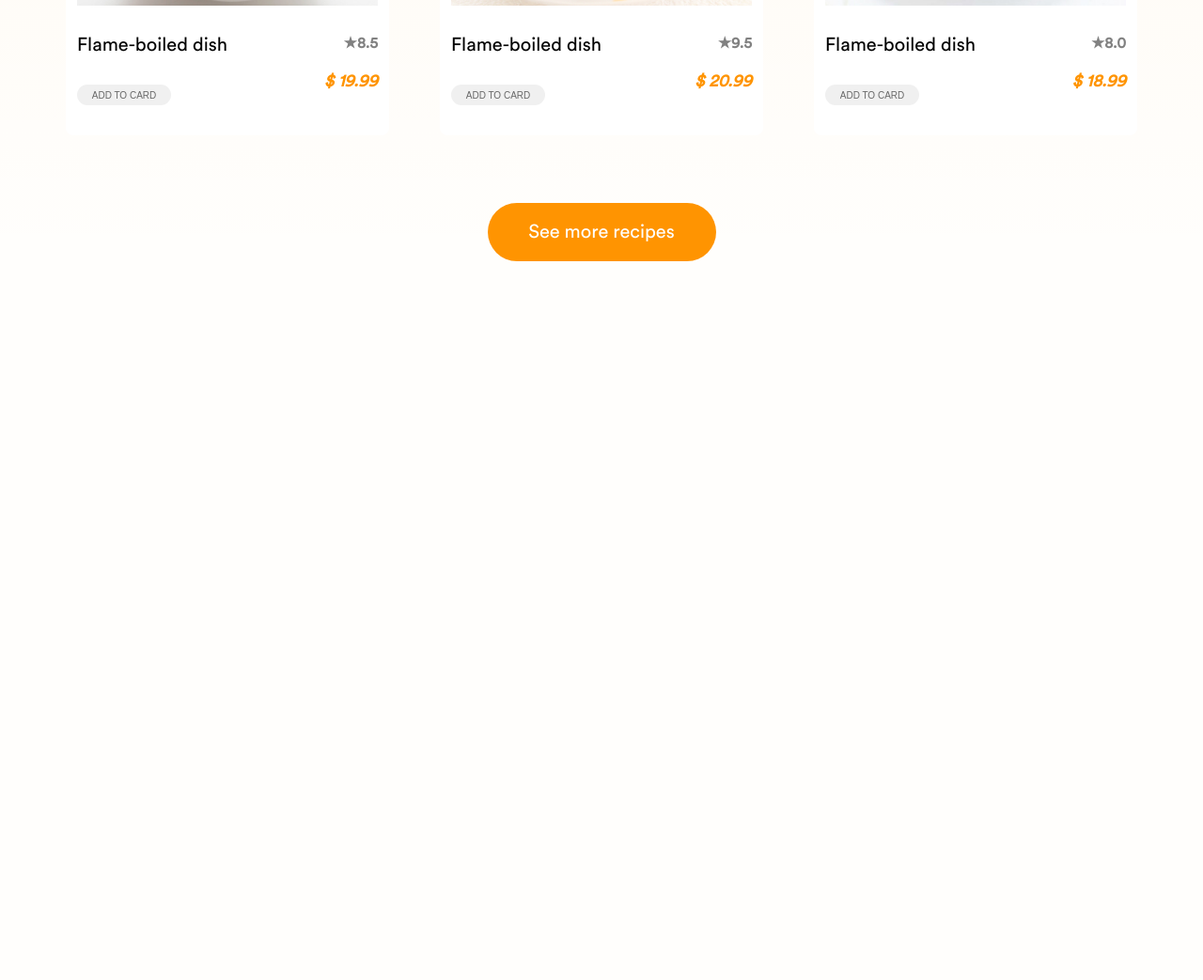
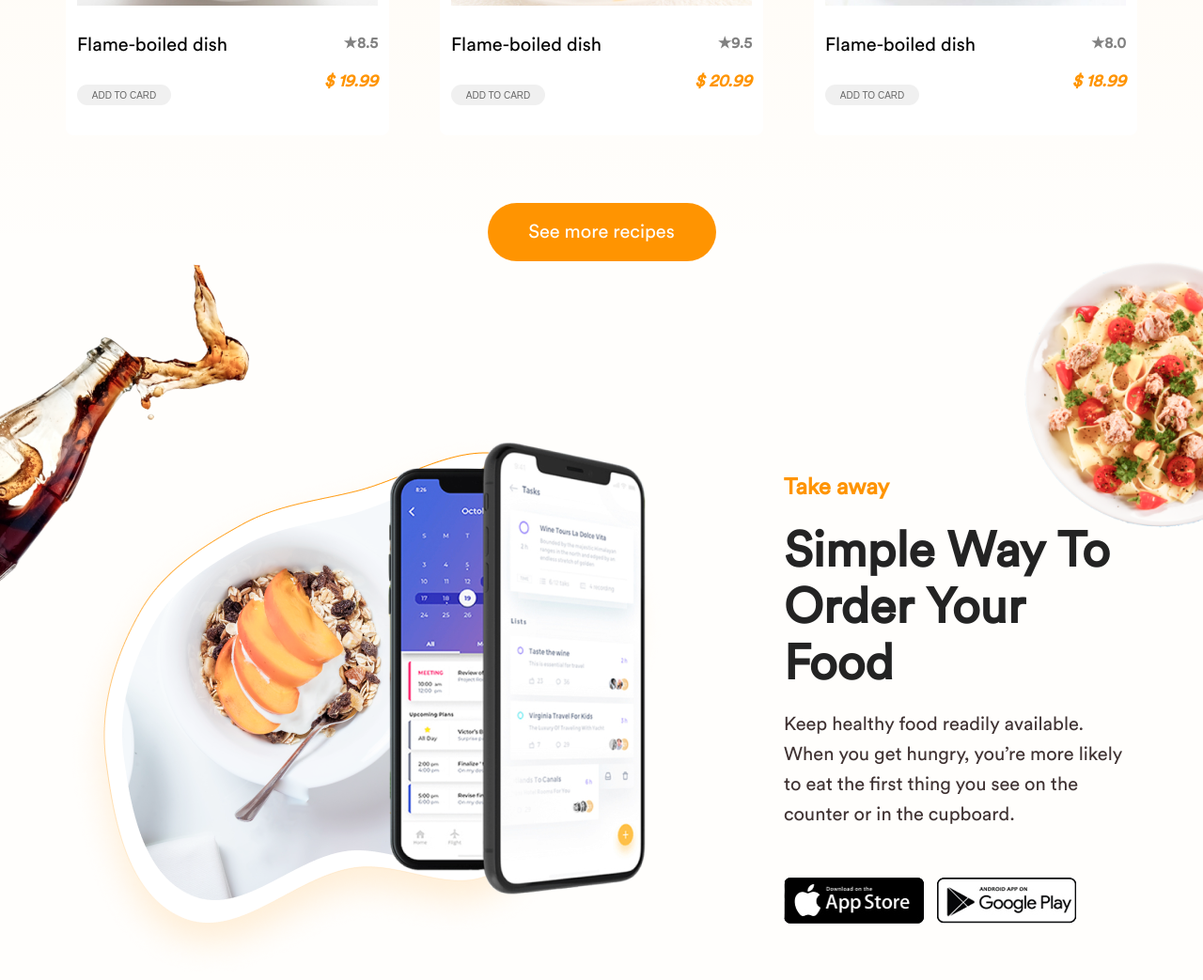
Before and after one commit to yavbatyr/f.palace, a website: page app/index.html in a window 1280 px wide. Shown: the part 2515-3558 px from the top of the page at 94% size. Before the commit the page ends 2819 px from the top, so only its background shows below. Drawn offline with Linux system fonts and the light colour scheme.

Commit message:
created section 'application'

```diff
--- a/app/index.html
+++ b/app/index.html
@@ -174,6 +174,25 @@
                 </div>
             </div>
         </section>
+        <section class="application">
+            <div class="container">
+                <div class="application__wrapper">
+                    <img src="images/contacts.png" alt="" class="application__image">
+                    <div class="application__info">
+                        <h3 class="application__subtitle subtitle">Take away</h3>
+                        <h2 class="application__title title">Simple Way To
+                            Order Your Food</h2>
+                        <p class="application__text">Keep healthy food readily available. When you get hungry, you’re more likely to eat the first thing you see on the counter or in the cupboard.</p>
+                        <div class="application__apps">
+                            <a class="application__app" href="https://www.apple.com/ru/app-store/" target="_blank"><img src="images/appstore.png " alt="" ></a>
+                            <a class="application__app" href="https://play.google.com/store/games" target="_blank"><img src="images/googleplay.png " alt="" ></a>
+                        </div>
+                    </div>
+                </div>
+                <img src="images/absolute_cola.png" alt="" class="application__img cola">
+                <img src="images/absolute_paste.png" alt="" class="application__img paste">
+            </div>
+        </section>
     </main>
     <script src="js/main.min.js"></script>
 </body>
--- a/app/scss/style.scss
+++ b/app/scss/style.scss
@@ -201,7 +201,7 @@ body{
 .popular{
     background: linear-gradient(180deg, rgba(255, 148, 1, 0.05) 0%, rgba(255, 237, 211, 0) 100%);
     padding-top: 87px;
-    margin-bottom: 26px;
+    margin-bottom: 170px;
     &__block{
         display: flex;
         flex-direction: column;
@@ -284,10 +284,57 @@ body{
             font-size: 10px;
             font-weight: 500;
             color: #696969;
-    }
         &__item-btn:hover{
             background: #FF9401;
             color: #fff;
         }
+    }
+}
 
+.application{
+    position: relative;
+    &__wrapper{
+        width: 100%;
+        height: 100%;
+        display: flex;
+        align-items: center;
     }
+    &__image{
+        padding-right: 111px;
+        width: 100%;
+    }
+    &__info{
+        width: 100%;
+        height: 100%;
+    }
+    &__subtitle{
+        margin-bottom: 23px;
+    }
+    &__title{
+        margin-bottom: 18px;
+    }
+    &__text{
+        font-weight: 500;
+        font-size: 20px;
+        line-height: 160%;
+        color: #3F3232;
+        margin-bottom: 50px;
+    }
+    &__apps{
+        width: 100%;
+    }
+    &__app + &__app{
+        padding-left: 8px;
+    }
+
+    .cola{
+        position: absolute;
+        top: -200px;
+        left: -100px;
+    }
+    .paste{
+        position: absolute;
+        right: -120px;
+        top: -200px;
+    }
+}
```
Also changed, not shown: app/css/style.min.css, app/images/apps.png (added), app/images/appstore.png (added), app/images/googleplay.png (added). Lines whose indentation alone changed are shown as unchanged.
